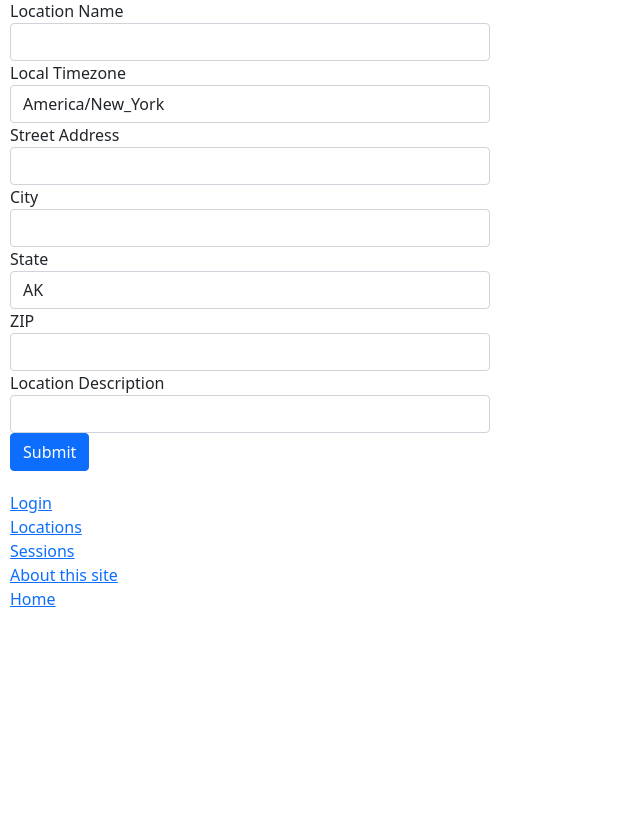
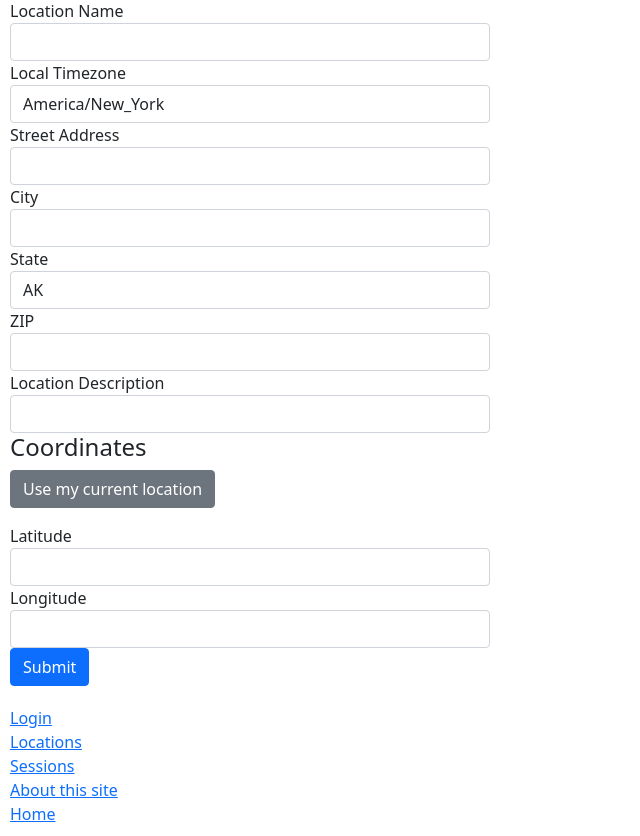
Before and after one commit to devinbrady/street-observation, a Flask app: template speed/templates/location_settings.html in a window 1280 px wide. Shown: the part 57-893 px from the top of the page, without its empty margins (0-640 px from the left). Before the commit the page ends 664 px from the top, so only its background shows below. Run offline with Flask 2, Linux system fonts and the light colour scheme; the template is opened without the code that fills it: values that come from a table or form of the project are taken from there, others are empty; parts of the project's set-up code (start-up, migrations or seed data) failed here and were passed over.

Commit message:
Use device location for location's coordinates

```diff
--- a/build_db.sql
+++ b/build_db.sql
@@ -86,7 +86,7 @@ CREATE TABLE emoji (
 
 insert into emoji (emoji_id, emoji_name, glyph, display_order, emoji_description)
     values
-    (128694, 'person-walking', '🚶', 0, 'A person walking or running, of any age or gender')
+    (128694, 'person-walking', '🚶', 0, 'A person walking or running, of any age or gender, including babies in strollers')
     , (9855, 'wheelchair-symbol', '♿️', 1, 'A wheelchair, whether motorized or not')
     , (128021, 'dog', '🐕', 2, 'A dog')
     , (128690, 'bicycle', '🚲', 3, 'A bicycle or e-bike')
--- a/speed/forms.py
+++ b/speed/forms.py
@@ -138,14 +138,23 @@ class LocationSettingsForm(FlaskForm):
         , render_kw={'class': 'form-control'}
     )
 
-    # location_latitude
-    # location_longitude
-
     location_description = StringField(
         'Location Description'
         , render_kw={'class': 'form-control'}
     )
 
+
+    location_latitude = DecimalField(
+        'Latitude'
+        , render_kw={'class': 'form-control', 'id': 'lat'}
+        )
+
+    location_longitude = DecimalField(
+        'Longitude'
+        , render_kw={'class': 'form-control', 'id': 'lon'}
+        )
+
+
     # delete
 
     submit = SubmitField('Submit', render_kw={'class': 'btn btn-primary'})
--- a/speed/locations.py
+++ b/speed/locations.py
@@ -47,6 +47,9 @@ def edit_location_settings():
                 , zip_code=form.zip_code.data
                 , location_description=form.location_description.data
                 , local_timezone=form.local_timezone.data
+                , managed_by_user_id=current_user.user_id
+                , location_latitude=form.location_latitude.data
+                , location_longitude=form.location_longitude.data
                 )
             db.session.add(new_location_object)
             db.session.commit()
--- a/speed/templates/location_settings.html
+++ b/speed/templates/location_settings.html
@@ -2,6 +2,7 @@
 
 
 {% block content %}
+
 
   <div class="form-wrapper">
     <h2 class="title">Location Settings</h2>
@@ -94,6 +95,38 @@
         {% endif %}
       </div>
 
+      <h4>Coordinates</h4>
+
+      <div onclick="getLocation()" class="btn btn-secondary">Use my current location</div>
+
+      <p id="coordinate_output"></p>
+
+      <div class="form-group">
+        {{ form.location_latitude.label }}
+        {{ form.location_latitude }}
+        {% if form.location_latitude.errors %}
+          <ul class="errors">
+            {% for error in form.location_latitude.errors %}
+              <li>{{ error }}</li>
+            {% endfor %}
+          </ul>
+        {% endif %}
+      </div>
+
+      <div class="form-group">
+        {{ form.location_longitude.label }}
+        {{ form.location_longitude }}
+        {% if form.location_longitude.errors %}
+          <ul class="errors">
+            {% for error in form.location_longitude.errors %}
+              <li>{{ error }}</li>
+            {% endfor %}
+          </ul>
+        {% endif %}
+      </div>
+
+
+
       {{ form.submit }}
 
       <!-- todo: add a Cancel button here -->
@@ -101,4 +134,29 @@
       </form>
   </div>
 
+      <script>
+      var x = document.getElementById("coordinate_output");
+
+      var lat = document.getElementById("lat");
+      var lon = document.getElementById("lon");
+
+
+      function getLocation() {
+        if (navigator.geolocation) {
+          x.innerHTML = "Determining your device's location, please wait..."
+          navigator.geolocation.getCurrentPosition(showPosition);
+        } else {
+          x.innerHTML = "Geolocation is not supported by this browser.";
+        }
+      }
+
+      function showPosition(position) {
+        x.innerHTML = "Determining your device's location, please wait... success!";
+
+        lat.value = position.coords.latitude;
+        lon.value = position.coords.longitude;
+      }
+      </script>
+
+
 {% endblock %}
```
Also changed, not shown: speed/models.py (+13 -5 lines).
